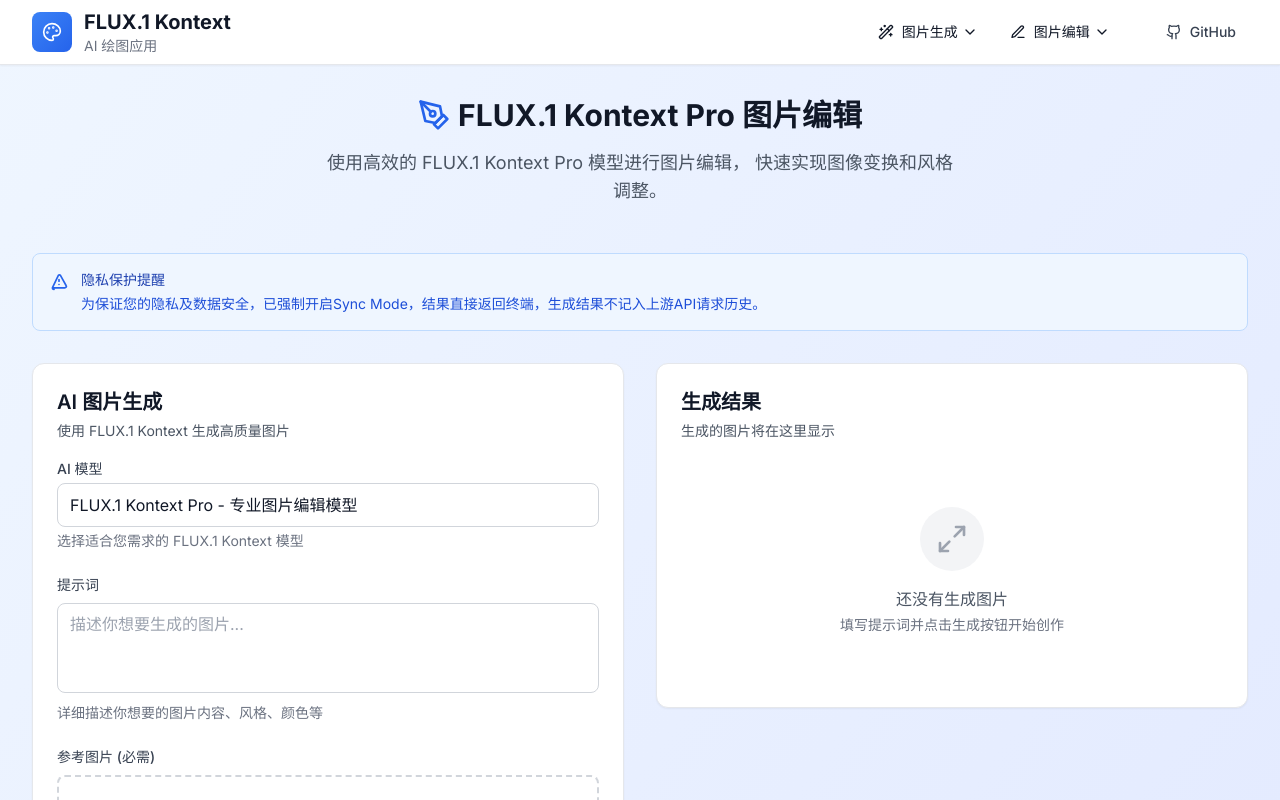
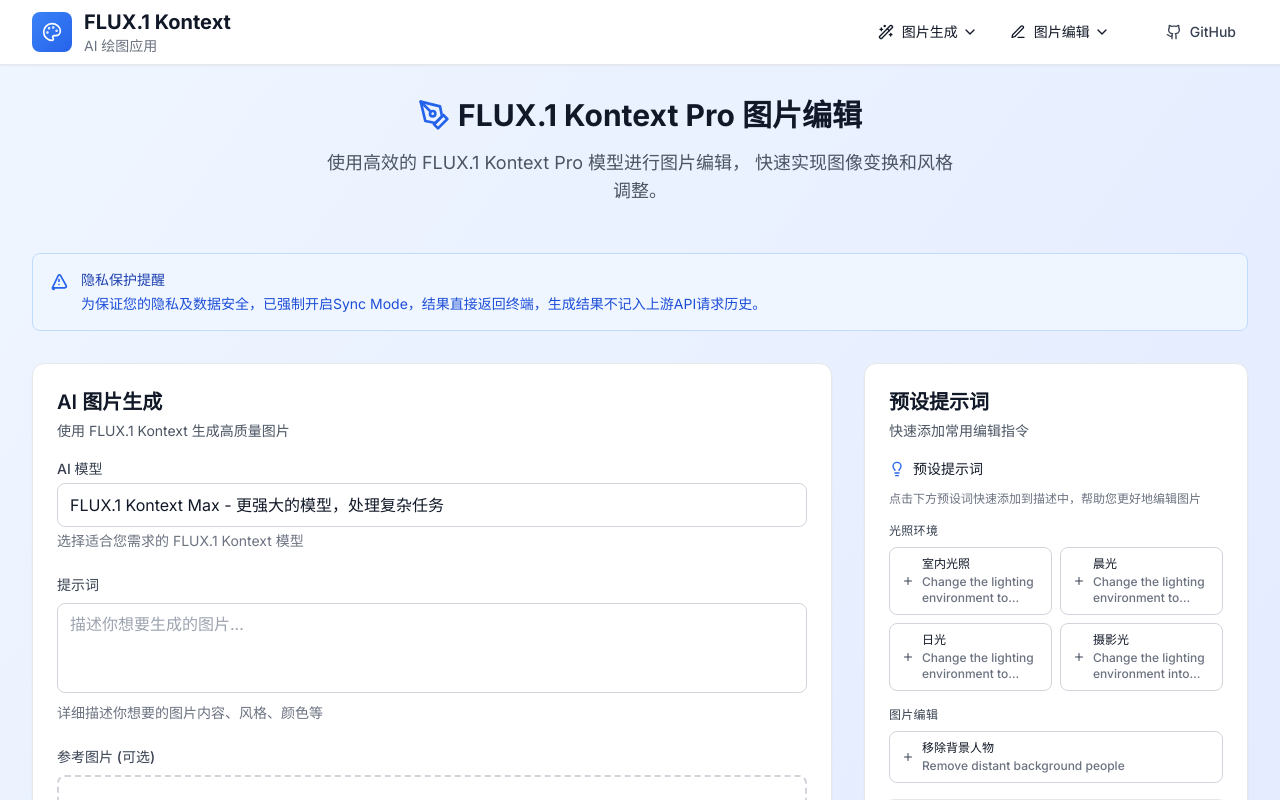
Before and after one commit to Noah-Wu66/FLUX.1-Kontext, a Next.js app: page /edit/pro in a window 1280 px wide. Shown: the top 800 px of the page. Built offline with nearby package versions, Linux system fonts and the light colour scheme.

Commit message:
添加提示词预设功能并优化菜单结构

```diff
--- a/app/edit/max-multi/page.tsx
+++ b/app/edit/max-multi/page.tsx
@@ -1,9 +1,11 @@
 'use client'
 
-import React, { useState } from 'react'
+import React, { useState, useRef } from 'react'
 import { Images } from 'lucide-react'
 import { GenerationForm } from '@/components/GenerationForm'
 import { ImageGallery } from '@/components/ImageGallery'
+import { PromptPresets } from '@/components/PromptPresets'
+import { Card } from '@/components/ui/Card'
 import { useToast } from '@/components/ui/Toast'
 import type { GenerationRequest, GeneratedImage } from '@/lib/types'
 
@@ -14,6 +16,7 @@
   const [currentSeed, setCurrentSeed] = useState<number>()
   const [currentModel, setCurrentModel] = useState<string>('max-multi')
   const { addToast, ToastContainer, success, error: showError } = useToast()
+  const generationFormRef = useRef<{ addToPrompt: (text: string) => void }>(null)
 
   const handleGenerate = async (request: GenerationRequest) => {
     setLoading(true)
@@ -52,6 +55,12 @@
     }
   }
 
+  const handlePresetClick = (presetText: string) => {
+    if (generationFormRef.current) {
+      generationFormRef.current.addToPrompt(presetText)
+    }
+  }
+
   return (
     <div className="min-h-screen">
       {/* 页面标题 */}
@@ -86,19 +95,24 @@
       </div>
 
       {/* 主要布局 */}
-      <div className="grid grid-cols-1 lg:grid-cols-2 gap-6 lg:gap-8">
+      <div className="grid grid-cols-1 lg:grid-cols-3 gap-6 lg:gap-8">
         {/* 左侧：生成表单 */}
-        <div className="order-1">
+        <div className="order-1 lg:col-span-2">
           <GenerationForm
+            ref={generationFormRef}
             onGenerate={handleGenerate}
             loading={loading}
-            defaultModel="max-multi"
-            requireImage={true}
           />
         </div>
 
-        {/* 右侧：图片展示 */}
-        <div className="order-2">
+        {/* 右侧：预设词和图片展示 */}
+        <div className="order-2 space-y-6">
+          {/* 预设词 */}
+          <Card title="预设提示词" description="快速添加常用编辑指令">
+            <PromptPresets onPresetClick={handlePresetClick} />
+          </Card>
+
+          {/* 图片展示 */}
           <ImageGallery
             images={images}
             prompt={currentPrompt}
--- a/app/edit/max/page.tsx
+++ b/app/edit/max/page.tsx
@@ -1,9 +1,11 @@
 'use client'
 
-import React, { useState } from 'react'
+import React, { useState, useRef } from 'react'
 import { Image } from 'lucide-react'
 import { GenerationForm } from '@/components/GenerationForm'
 import { ImageGallery } from '@/components/ImageGallery'
+import { PromptPresets } from '@/components/PromptPresets'
+import { Card } from '@/components/ui/Card'
 import { useToast } from '@/components/ui/Toast'
 import type { GenerationRequest, GeneratedImage } from '@/lib/types'
 
@@ -14,6 +16,7 @@
   const [currentSeed, setCurrentSeed] = useState<number>()
   const [currentModel, setCurrentModel] = useState<string>('max')
   const { addToast, ToastContainer, success, error: showError } = useToast()
+  const generationFormRef = useRef<{ addToPrompt: (text: string) => void }>(null)
 
   const handleGenerate = async (request: GenerationRequest) => {
     setLoading(true)
@@ -52,6 +55,12 @@
     }
   }
 
+  const handlePresetClick = (presetText: string) => {
+    if (generationFormRef.current) {
+      generationFormRef.current.addToPrompt(presetText)
+    }
+  }
+
   return (
     <div className="min-h-screen">
       {/* 页面标题 */}
@@ -86,19 +95,24 @@
       </div>
 
       {/* 主要布局 */}
-      <div className="grid grid-cols-1 lg:grid-cols-2 gap-6 lg:gap-8">
+      <div className="grid grid-cols-1 lg:grid-cols-3 gap-6 lg:gap-8">
         {/* 左侧：生成表单 */}
-        <div className="order-1">
+        <div className="order-1 lg:col-span-2">
           <GenerationForm
+            ref={generationFormRef}
             onGenerate={handleGenerate}
             loading={loading}
-            defaultModel="max"
-            requireImage={true}
           />
         </div>
 
-        {/* 右侧：图片展示 */}
-        <div className="order-2">
+        {/* 右侧：预设词和图片展示 */}
+        <div className="order-2 space-y-6">
+          {/* 预设词 */}
+          <Card title="预设提示词" description="快速添加常用编辑指令">
+            <PromptPresets onPresetClick={handlePresetClick} />
+          </Card>
+
+          {/* 图片展示 */}
           <ImageGallery
             images={images}
             prompt={currentPrompt}
--- a/app/edit/pro/page.tsx
+++ b/app/edit/pro/page.tsx
@@ -1,9 +1,11 @@
 'use client'
 
-import React, { useState } from 'react'
+import React, { useState, useRef } from 'react'
 import { PenTool } from 'lucide-react'
 import { GenerationForm } from '@/components/GenerationForm'
 import { ImageGallery } from '@/components/ImageGallery'
+import { PromptPresets } from '@/components/PromptPresets'
+import { Card } from '@/components/ui/Card'
 import { useToast } from '@/components/ui/Toast'
 import type { GenerationRequest, GeneratedImage } from '@/lib/types'
 
@@ -14,6 +16,7 @@
   const [currentSeed, setCurrentSeed] = useState<number>()
   const [currentModel, setCurrentModel] = useState<string>('pro')
   const { addToast, ToastContainer, success, error: showError } = useToast()
+  const generationFormRef = useRef<{ addToPrompt: (text: string) => void }>(null)
 
   const handleGenerate = async (request: GenerationRequest) => {
     setLoading(true)
@@ -52,6 +55,12 @@
     }
   }
 
+  const handlePresetClick = (presetText: string) => {
+    if (generationFormRef.current) {
+      generationFormRef.current.addToPrompt(presetText)
+    }
+  }
+
   return (
     <div className="min-h-screen">
       {/* 页面标题 */}
@@ -86,19 +95,24 @@
       </div>
 
       {/* 主要布局 */}
-      <div className="grid grid-cols-1 lg:grid-cols-2 gap-6 lg:gap-8">
+      <div className="grid grid-cols-1 lg:grid-cols-3 gap-6 lg:gap-8">
         {/* 左侧：生成表单 */}
-        <div className="order-1">
+        <div className="order-1 lg:col-span-2">
           <GenerationForm
+            ref={generationFormRef}
             onGenerate={handleGenerate}
             loading={loading}
-            defaultModel="pro"
-            requireImage={true}
           />
         </div>
 
-        {/* 右侧：图片展示 */}
-        <div className="order-2">
+        {/* 右侧：预设词和图片展示 */}
+        <div className="order-2 space-y-6">
+          {/* 预设词 */}
+          <Card title="预设提示词" description="快速添加常用编辑指令">
+            <PromptPresets onPresetClick={handlePresetClick} />
+          </Card>
+
+          {/* 图片展示 */}
           <ImageGallery
             images={images}
             prompt={currentPrompt}
--- a/app/generate/max-text-to-image/page.tsx
+++ b/app/generate/max-text-to-image/page.tsx
@@ -92,7 +92,6 @@
           <GenerationForm
             onGenerate={handleGenerate}
             loading={loading}
-            defaultModel="max-text-to-image"
           />
         </div>
 
--- a/app/generate/pro-text-to-image/page.tsx
+++ b/app/generate/pro-text-to-image/page.tsx
@@ -92,7 +92,6 @@
           <GenerationForm
             onGenerate={handleGenerate}
             loading={loading}
-            defaultModel="pro-text-to-image"
           />
         </div>
 
--- a/app/globals.css
+++ b/app/globals.css
@@ -103,6 +103,14 @@
 
   .mobile-menu-item:hover {
     transform: translateX(4px);
+  }
+
+  /* 预设词组件样式 */
+  .prompt-presets .line-clamp-2 {
+    display: -webkit-box;
+    -webkit-line-clamp: 2;
+    -webkit-box-orient: vertical;
+    overflow: hidden;
   }
 
   .btn-primary {
--- a/app/page.tsx
+++ b/app/page.tsx
@@ -150,7 +150,7 @@
             </div>
           </div>
         </div>
-      </main>
+      </div>
 
       {/* Toast 通知容器 */}
       <ToastContainer />
--- a/components/GenerationForm.tsx
+++ b/components/GenerationForm.tsx
@@ -1,6 +1,6 @@
 'use client'
 
-import React, { useState, useMemo } from 'react'
+import React, { useState, useMemo, forwardRef, useImperativeHandle } from 'react'
 import { Wand2, Settings, Shuffle } from 'lucide-react'
 import { Button } from './ui/Button'
 import { Input } from './ui/Input'
@@ -14,8 +14,10 @@
 interface GenerationFormProps {
   onGenerate: (request: GenerationRequest) => void
   loading?: boolean
-  defaultModel?: FluxModel
-  requireImage?: boolean
+}
+
+export interface GenerationFormRef {
+  addToPrompt: (text: string) => void
 }
 
 const baseAspectRatioOptions = [
@@ -49,12 +51,8 @@
   { value: 'pro-text-to-image', label: 'FLUX.1 Kontext Pro Text-to-Image - 专业文本到图像生成' }
 ]
 
-export function GenerationForm({
-  onGenerate,
-  loading = false,
-  defaultModel = 'max',
-  requireImage = false
-}: GenerationFormProps) {
+export const GenerationForm = forwardRef<GenerationFormRef, GenerationFormProps>(
+  ({ onGenerate, loading = false }, ref) => {
   const [prompt, setPrompt] = useState('')
   const [imageUrl, setImageUrl] = useState<string>('')
   const [imageUrls, setImageUrls] = useState<string[]>([])
@@ -63,7 +61,7 @@
   const [numImages, setNumImages] = useState(1)
   const [outputFormat, setOutputFormat] = useState<OutputFormat>('png')
   const [safetyTolerance, setSafetyTolerance] = useState<SafetyTolerance>('2')
-  const [model, setModel] = useState<FluxModel>(defaultModel)
+  const [model, setModel] = useState<FluxModel>('max')
   const [seed, setSeed] = useState<number | undefined>(undefined)
   const [showAdvanced, setShowAdvanced] = useState(false)
   const [errors, setErrors] = useState<Record<string, string>>({})
@@ -72,6 +70,24 @@
   const [detectedRatio, setDetectedRatio] = useState<Exclude<AspectRatio, 'auto'> | ''>('')
   const [imageDimensions, setImageDimensions] = useState<{ width: number; height: number } | null>(null)
   const [isDetecting, setIsDetecting] = useState(false)
+
+  // 暴露给父组件的方法
+  useImperativeHandle(ref, () => ({
+    addToPrompt: (text: string) => {
+      setPrompt(prev => {
+        const trimmedPrev = prev.trim()
+        if (trimmedPrev === '') {
+          return text
+        }
+        // 如果已经包含这个文本，就不重复添加
+        if (trimmedPrev.includes(text)) {
+          return prev
+        }
+        // 添加文本，用逗号分隔
+        return `${trimmedPrev}, ${text}`
+      })
+    }
+  }), [])
 
   // 根据模型类型动态生成比例选项
   const aspectRatioOptions = useMemo(() => {
@@ -91,14 +107,6 @@
 
     if (!prompt.trim()) {
       newErrors.prompt = '请输入提示词'
-    }
-
-    if (requireImage) {
-      if (model === 'max-multi' && imageUrls.length === 0) {
-        newErrors.image = '此模式需要上传至少一张参考图片'
-      } else if (model !== 'max-multi' && !imageUrl) {
-        newErrors.image = '此模式需要上传参考图片'
-      }
     }
 
     if (guidanceScale < 1 || guidanceScale > 20) {
@@ -289,7 +297,7 @@
         {!(model === 'max-text-to-image' || model === 'pro-text-to-image') && (
           <div>
             <label className="block text-sm font-medium text-gray-700 mb-2">
-              参考图片 {requireImage ? '(必需)' : '(可选)'}
+              参考图片 (可选)
             </label>
 
             {model === 'max-multi' ? (
@@ -309,9 +317,6 @@
             )}
 
             <div className="mt-2 space-y-1">
-              {errors.image && (
-                <p className="text-sm text-red-600">{errors.image}</p>
-              )}
               <p className="text-xs text-gray-500">
                 {model === 'max-multi'
                   ? '上传多张参考图片可以帮助 AI 更好地理解复杂的需求和场景'
@@ -470,4 +475,6 @@
       </form>
     </Card>
   )
-}
+})
+
+GenerationForm.displayName = 'GenerationForm'
--- a/components/MainMenu.tsx
+++ b/components/MainMenu.tsx
@@ -44,18 +44,18 @@
       icon: <Wand2 className="w-4 h-4" />,
       children: [
         {
+          id: 'flux-pro-text-to-image',
+          label: 'FLUX.1 Kontext Pro Text-to-Image',
+          icon: <Zap className="w-4 h-4" />,
+          href: '/generate/pro-text-to-image',
+          onClick: () => console.log('Navigate to FLUX.1 Kontext Pro Text-to-Image')
+        },
+        {
           id: 'flux-max-text-to-image',
           label: 'FLUX.1 Kontext Max Text-to-Image',
           icon: <Sparkles className="w-4 h-4" />,
           href: '/generate/max-text-to-image',
           onClick: () => console.log('Navigate to FLUX.1 Kontext Max Text-to-Image')
-        },
-        {
-          id: 'flux-pro-text-to-image',
-          label: 'FLUX.1 Kontext Pro Text-to-Image',
-          icon: <Zap className="w-4 h-4" />,
-          href: '/generate/pro-text-to-image',
-          onClick: () => console.log('Navigate to FLUX.1 Kontext Pro Text-to-Image')
         }
       ]
     },
@@ -64,6 +64,13 @@
       label: '图片编辑',
       icon: <Edit3 className="w-4 h-4" />,
       children: [
+        {
+          id: 'flux-pro',
+          label: 'FLUX.1 Kontext Pro',
+          icon: <PenTool className="w-4 h-4" />,
+          href: '/edit/pro',
+          onClick: () => console.log('Navigate to FLUX.1 Kontext Pro')
+        },
         {
           id: 'flux-max',
           label: 'FLUX.1 Kontext Max',
@@ -77,13 +84,6 @@
           icon: <Images className="w-4 h-4" />,
           href: '/edit/max-multi',
           onClick: () => console.log('Navigate to FLUX.1 Kontext Max Multi')
-        },
-        {
-          id: 'flux-pro',
-          label: 'FLUX.1 Kontext Pro',
-          icon: <PenTool className="w-4 h-4" />,
-          href: '/edit/pro',
-          onClick: () => console.log('Navigate to FLUX.1 Kontext Pro')
         }
       ]
     }
--- /dev/null
+++ b/components/PromptPresets.tsx
@@ -0,0 +1,127 @@
+'use client'
+
+import React from 'react'
+import { Plus, Lightbulb } from 'lucide-react'
+import { Button } from './ui/Button'
+
+interface PromptPresetsProps {
+  onPresetClick: (preset: string) => void
+  className?: string
+}
+
+const presets = [
+  {
+    id: 'indoor-lighting',
+    label: '室内光照',
+    text: 'Change the lighting environment to indoor lighting',
+    category: 'lighting'
+  },
+  {
+    id: 'morning-light',
+    label: '晨光',
+    text: 'Change the lighting environment to morning light',
+    category: 'lighting'
+  },
+  {
+    id: 'daylight',
+    label: '日光',
+    text: 'Change the lighting environment to daylight',
+    category: 'lighting'
+  },
+  {
+    id: 'photo-light',
+    label: '摄影光',
+    text: 'Change the lighting environment into photographic light',
+    category: 'lighting'
+  },
+  {
+    id: 'remove-background-people',
+    label: '移除背景人物',
+    text: 'Remove distant background people',
+    category: 'editing'
+  }
+]
+
+export function PromptPresets({ onPresetClick, className }: PromptPresetsProps) {
+  const lightingPresets = presets.filter(preset => preset.category === 'lighting')
+  const editingPresets = presets.filter(preset => preset.category === 'editing')
+
+  return (
+    <div className={`prompt-presets ${className || ''}`}>
+      <div className="mb-4">
+        <div className="flex items-center mb-3">
+          <Lightbulb className="w-4 h-4 text-primary-600 mr-2" />
+          <h3 className="text-sm font-medium text-gray-900">预设提示词</h3>
+        </div>
+        <p className="text-xs text-gray-500 mb-4">
+          点击下方预设词快速添加到描述中，帮助您更好地编辑图片
+        </p>
+      </div>
+
+      {/* 光照预设 */}
+      <div className="mb-4">
+        <h4 className="text-xs font-medium text-gray-700 mb-2 uppercase tracking-wide">
+          光照环境
+        </h4>
+        <div className="grid grid-cols-1 sm:grid-cols-2 gap-2">
+          {lightingPresets.map((preset) => (
+            <Button
+              key={preset.id}
+              variant="outline"
+              size="sm"
+              onClick={() => onPresetClick(preset.text)}
+              className="justify-start text-left h-auto py-2 px-3 hover:bg-blue-50 hover:border-blue-300 transition-colors"
+            >
+              <Plus className="w-3 h-3 mr-2 flex-shrink-0" />
+              <div className="min-w-0">
+                <div className="text-xs font-medium text-gray-900 truncate">
+                  {preset.label}
+                </div>
+                <div className="text-xs text-gray-500 mt-0.5 line-clamp-2">
+                  {preset.text}
+                </div>
+              </div>
+            </Button>
+          ))}
+        </div>
+      </div>
+
+      {/* 编辑预设 */}
+      <div className="mb-4">
+        <h4 className="text-xs font-medium text-gray-700 mb-2 uppercase tracking-wide">
+          图片编辑
+        </h4>
+        <div className="grid grid-cols-1 gap-2">
+          {editingPresets.map((preset) => (
+            <Button
+              key={preset.id}
+              variant="outline"
+              size="sm"
+              onClick={() => onPresetClick(preset.text)}
+              className="justify-start text-left h-auto py-2 px-3 hover:bg-green-50 hover:border-green-300 transition-colors"
+            >
+              <Plus className="w-3 h-3 mr-2 flex-shrink-0" />
+              <div className="min-w-0">
+                <div className="text-xs font-medium text-gray-900 truncate">
+                  {preset.label}
+                </div>
+                <div className="text-xs text-gray-500 mt-0.5 line-clamp-2">
+                  {preset.text}
+                </div>
+              </div>
+            </Button>
+          ))}
+        </div>
+      </div>
+
+      <div className="text-xs text-gray-400 mt-4 p-2 bg-gray-50 rounded border">
+        <p className="mb-1">💡 <strong>使用提示：</strong></p>
+        <ul className="space-y-0.5 ml-4">
+          <li>• 预设词会自动添加到您的描述末尾</li>
+          <li>• 可以组合多个预设词使用</li>
+          <li>• 建议先上传参考图片再使用预设词</li>
+        </ul>
+      </div>
+    </div>
+  )
+}
```
